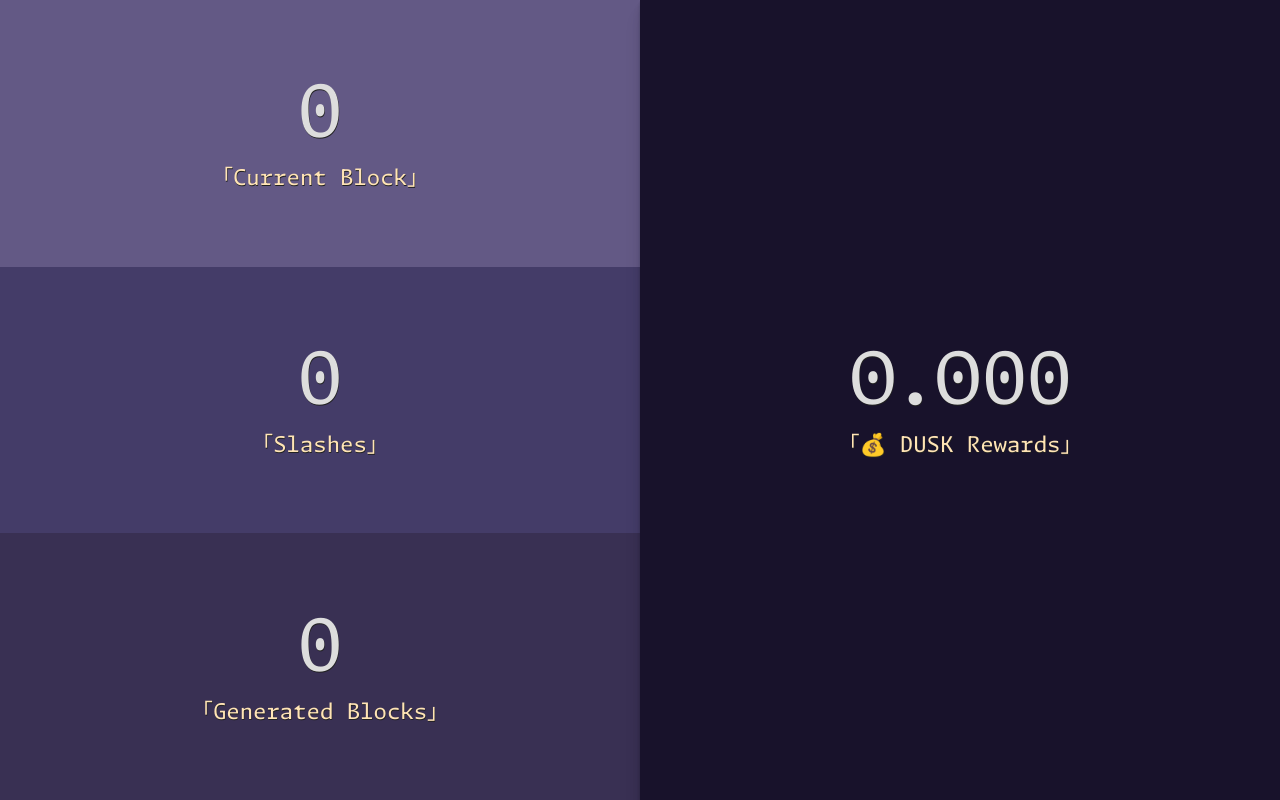
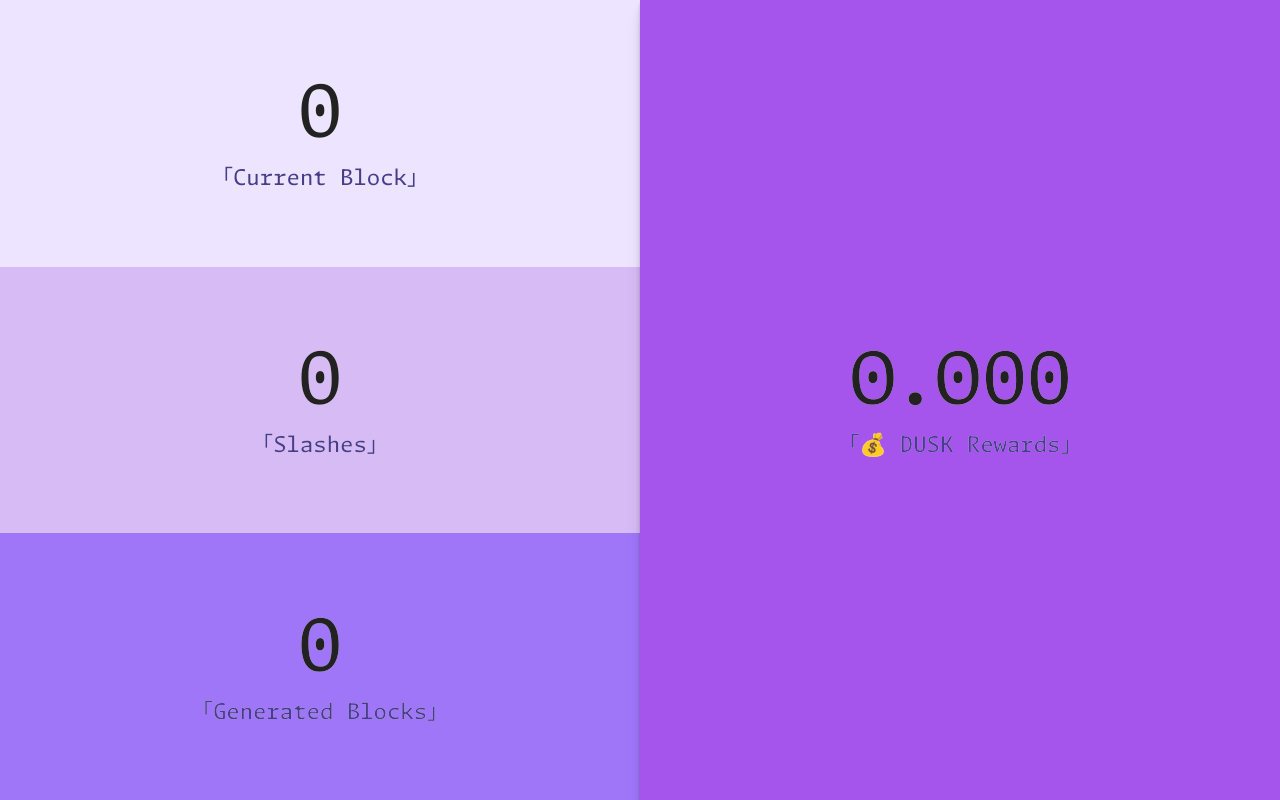
Before and after one commit to BoboTiG/dusk-monitor, a Flask app: page / in a window 1280 px wide. Run offline with Flask 3, Linux system fonts and the light colour scheme; parts of the project's set-up code (start-up, migrations or seed data) failed here and were passed over.

Commit message:
feat: introduce color schemes

```diff
--- a/app/static/style.css
+++ b/app/static/style.css
@@ -1,3 +1,26 @@
+:root {
+    --text: #ddd;
+    --text-shadow: #000;
+    --sub-text: moccasin;
+    --error: crimson;
+    --btn-1: #635985;
+    --btn-2: #443c68;
+    --btn-3: #393053;
+    --btn-4: #18122b;
+}
+@media (prefers-color-scheme: light) {
+    :root {
+        --text: #222;
+        --text-shadow: #fff;
+        --sub-text: darkslateblue;
+        --error: red;
+        --btn-1: #ede4ff;
+        --btn-2: #d7bbf5;
+        --btn-3: #a076f9;
+        --btn-4: #a555ec;
+    }
+}
+
 @font-face {
     /* https://github.com/githubnext/monaspace/blob/v1.000/fonts/webfonts/MonaspaceArgonVarVF%5Bwght%2Cwdth%2Cslnt%5D.woff2 */
     font-family: "Monaspace Argon";
@@ -18,8 +41,8 @@ button {
     border: none;
     font-size: 2.75em;
     font-family: "Monaspace Argon";
-    color: #ddd;
-    text-shadow: .5px .5px 0 #222;
+    color: var(--text);
+    text-shadow: 0 .2px .5px var(--text-shadow);
     box-shadow:
         0 1px 1px hsl(0deg 0% 0% / 0.075),
         0 2px 2px hsl(0deg 0% 0% / 0.075),
@@ -27,32 +50,31 @@ button {
         0 8px 8px hsl(0deg 0% 0% / 0.075),
         0 16px 16px hsl(0deg 0% 0% / 0.075);
 }
-button.error { color: crimson }
+button.error { color: var(--error) }
 button::after {
     display: block;
     font-size: .3em;
-    color: moccasin;
+    color: var(--sub-text);
 }
+
 @media (min-width: 500px) {
     button {
         font-size: 4.5em;
         width: 50%;
     }
-    #rewards {
-        flex: 1 100%;
-    }
+    #rewards { flex: 1 100% }
 }
 
-#block-height { background: #635985 }
+#block-height { background: var(--btn-1) }
 #block-height::after { content: "｢Current Block｣" }
 #block-height.error:after { content: "｢Current Block - ⚠️ Desynchronized｣" }
 
-#slashes { background: #443c68 }
+#slashes { background: var(--btn-2) }
 #slashes::after { content: "｢Slashes｣" }
 #slashes.error:after { content: "｢⚠️ Slashes｣" }
 
-#blocks-generated { background: #393053 }
+#blocks-generated { background: var(--btn-3) }
 #blocks-generated::after { content: "｢Generated Blocks｣" }
 
-#rewards { background: #18122b }
+#rewards { background: var(--btn-4) }
 #rewards::after { content: "｢💰 DUSK Rewards｣" }
```
Also changed, not shown: README.md.
